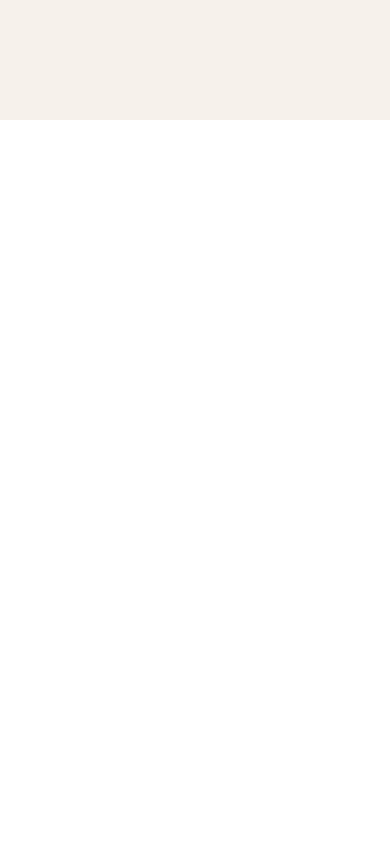
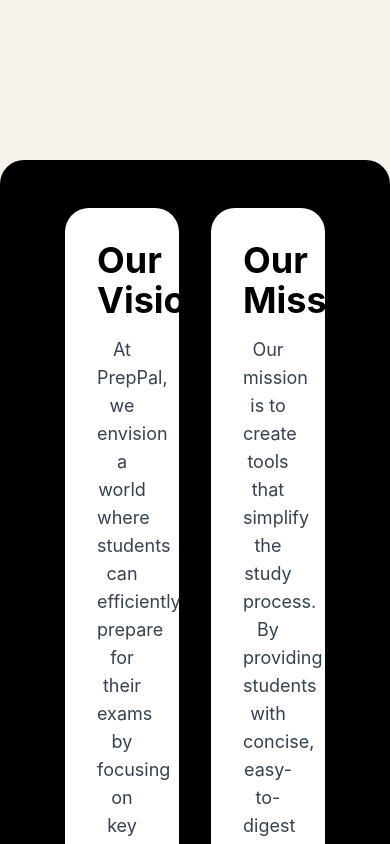
Before and after one commit to Adwaitsharadmore/PrepPal_SunHacks, a Next.js app: page / in a window 390 px wide. Shown: the part 800-1644 px from the top of the page. Before the commit the page ends 920 px from the top, so only its background shows below. Built offline with nearby package versions, Linux system fonts and the light colour scheme.

Commit message:
"mission, vision, features"

```diff
--- a/src/app/layout.tsx
+++ b/src/app/layout.tsx
@@ -7,6 +7,7 @@ const geistSans = localFont({
   variable: "--font-geist-sans",
   weight: "100 900",
 });
+
 const geistMono = localFont({
   src: "./fonts/GeistMonoVF.woff",
   variable: "--font-geist-mono",
--- a/src/app/page.tsx
+++ b/src/app/page.tsx
@@ -1,20 +1,46 @@
-  import Image from "next/image";
+"use client";
+
+import React from "react";
 import Link from "next/link";
 import "./globals.css";
 
 export default function Home() {
+  const features = [
+    {
+      title: "Convert Notes to Cheatsheets",
+      description:
+        "Upload your course PDFs, and PrepPal will generate concise, focused cheatsheets to help you study efficiently.",
+      imgSrc: "/path-to-cheatsheet-image.jpg", // replace with actual image path
+    },
+    {
+      title: "Tailored Study Resources",
+      description:
+        "PrepPal analyzes your notes and highlights key concepts, making it easier to focus on what's important for your exams.",
+      imgSrc: "/path-to-study-resources-image.jpg", // replace with actual image path
+    },
+    {
+      title: "Instant PDF Uploads",
+      description:
+        "Easily upload your course material and get instant access to cheatsheets, saving you time and effort in exam preparation.",
+      imgSrc: "/path-to-pdf-upload-image.jpg", // replace with actual image path
+    },
+  ];
+
   return (
-      <div className="min-h-screen bg-color bg-custom-bg">
+    <div className="min-h-screen bg-custom-bg">
+      {/* Header */}
       <header className="p-4 gap-[500px] flex items-center rounded-full">
         <Link href='/'>
-          <div className="font-bold text-3xl text-black font-inter pl-3">PrepPal</div></Link>
-
+          <div className="font-bold text-3xl text-black font-inter pl-3">PrepPal</div>
+        </Link>
         <div className="flex gap-5 pl-10 pr-10 items-center bg-black p-2.5 rounded-full text-white shadow-lg custom-shadow">
           <div>Login</div>
           <div>Contact</div>
           <div>Home</div>
         </div>
       </header>
+
+      {/* File Upload Section */}
       <div className="flex-1 flex flex-col justify-center items-center">
         <div className="min-h-screen flex-1 flex justify-center items-center flex-col">
           <div className="font-extrabold text-6xl text-black-400 font-inter">
@@ -33,6 +59,57 @@
           </label>
         </div>
       </div>
+
+      {/* Vision and Mission Section */}
+      <section className="py-10">
+        <div className="container mx-auto px-6 bg-black rounded-3xl p-12 shadow-lg">
+          <div className="flex gap-8 justify-center mb-12">
+            <div className="w-1/3 p-8 bg-white rounded-3xl shadow-lg">
+              <h2 className="text-4xl font-bold text-black mb-4 text-center">Our Vision</h2>
+              <p className="text-lg text-gray-700 text-center">
+                At PrepPal, we envision a world where students can efficiently prepare for their exams by
+                focusing on key concepts, enabling them to ace their exams with confidence, even under time constraints.
+              </p>
+            </div>
+            <div className="w-1/3 p-8 bg-white rounded-3xl shadow-lg">
+              <h2 className="text-4xl font-bold text-black mb-4 text-center">Our Mission</h2>
+              <p className="text-lg text-gray-700 text-center">
+                Our mission is to create tools that simplify the study process. By providing students with concise,
+                easy-to-digest cheatsheets from their course materials, we help them save time while boosting exam readiness.
+              </p>
+            </div>
+          </div>
+        </div>
+      </section>
+
+      {/* Features Section with Alternating Layout */}
+      <section className="py-20 bg-custom_background_color">
+        <div className="container mx-auto px-6">
+          {features.map((feature, index) => (
+            <div
+              key={index}
+              className={`flex flex-col md:flex-row ${
+                index % 2 === 0 ? "md:flex-row-reverse" : ""
+              } items-center mb-16`}
+            >
+              {/* Image Section */}
+              <div className="md:w-1/2 p-4">
+                <img
+                  src={feature.imgSrc}
+                  alt={feature.title}
+                  className="w-full h-auto rounded-3xl shadow-lg"
+                />
+              </div>
+
+              {/* Description Section */}
+              <div className="md:w-1/2 p-4">
+                <h3 className="text-4xl font-bold mb-4">{feature.title}</h3>
+                <p className="text-lg text-gray-700">{feature.description}</p>
+              </div>
+            </div>
+          ))}
+        </div>
+      </section>
     </div>
   );
 }
--- a/tailwind.config.ts
+++ b/tailwind.config.ts
@@ -22,7 +22,7 @@ const config: Config = {
   			lg: 'var(--radius)',
   			md: 'calc(var(--radius) - 2px)',
   			sm: 'calc(var(--radius) - 4px)'
-  		}
+   		}
   	}
   },
   plugins: [require("tailwindcss-animate")],
```
Lines whose indentation alone changed are shown as unchanged.
